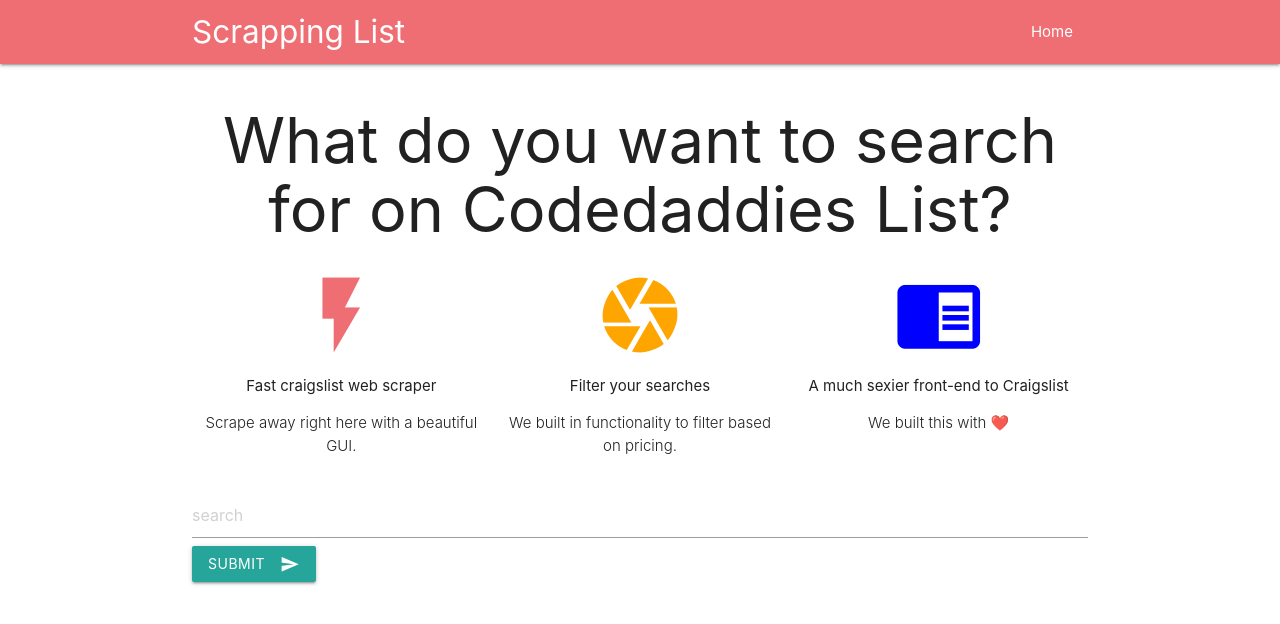
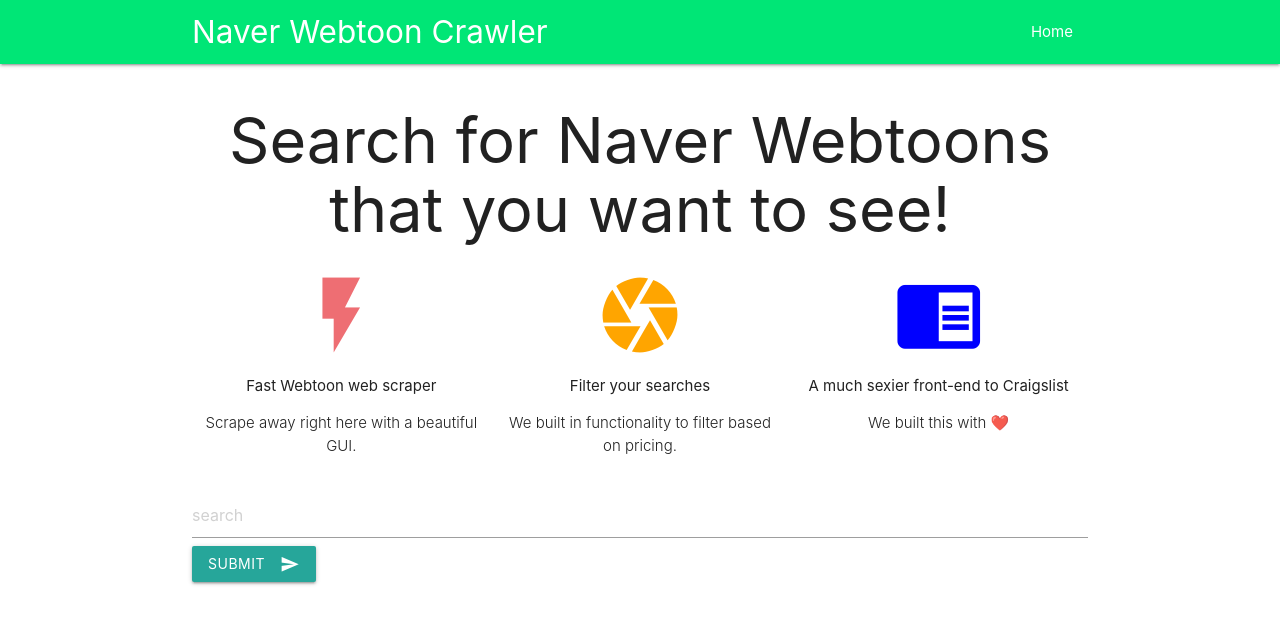
Before and after one commit to hanbin9775/WebScrapper_Project, a Django app: page / in a window 1280 px wide. Shown: the top 624 px of the page. Run offline with Django 3.2, Linux system fonts and the light colour scheme.

Commit message:
naver webtoon crawler implemented

```diff
--- a/webscrapping_project/my_app/views.py
+++ b/webscrapping_project/my_app/views.py
@@ -4,43 +4,75 @@
 from requests.compat import quote_plus
 from . import models
 
-BASE_CRAIGSLIST_URL = 'https://losangeles.craigslist.org/search/?query={}'
+#scrapping 해올 url
+BASE_CRAIGSLIST_URL = 'https://comic.naver.com/webtoon/weekdayList.nhn?week={}'
 BASE_IMAGE_URL = 'https://images.craigslist.org/{}_300x300.jpg'
 
-
+#home view. 메인 페이지를 렌더한다.
 def home(request):
     return render(request, 'base.html')
 
+def MakeFullDay(day):
+    if(day=="mon"):
+        return 'monday'
+    if(day=="tue"):
+        return 'tuesday'
+    if(day=="wed"):
+        return 'wendesday'
+    if(day=="thu"):
+        return 'thursday'
+    if(day=="fri"):
+        return 'friday'
+    if(day=="sat"):
+        return 'saturday'
+    if(day=="sun"):
+        return 'sunday'
 
+
+#서치해서 출력한다.
 def new_search(request):
+    #search에 form으로 입력한 문자가 들어간다.
     search = request.POST.get('search')
+    #모델에 search이란 이름으로 객체 추가
     models.Search.objects.create(search=search)
+    #BASE_URL의 {} 부분에 search 삽입
     final_url = BASE_CRAIGSLIST_URL.format(quote_plus(search))
+
+    search = MakeFullDay(search)
+
     response = requests.get(final_url)
     data = response.text
+    #크롤링할 데이터를 soup에 전달
     soup = BeautifulSoup(data, features='html.parser')
 
-    post_listings = soup.find_all('li', {'class': 'result-row'})
-
+    #li 태그의 class = result-row를 다 가져온다.
+    post_listings = soup.findAll('div',{'class':'thumb'})
+    #프리미엄 배너 (3개) 제외하기
+    post_listings = post_listings[3:]
+    #print(post_listings)
     final_postings = []
 
+
+    #크롤링 데이터들 변환
     for post in post_listings:
-        post_title = post.find(class_='result-title').text
-        post_url = post.find('a').get('href')
-
+        post_title = post.find('a').get('title')
+        print(post_title)
+        post_url = "http://comic.naver.com"
+        post_url += post.find('a').get('href')
+        print(post_url)
+        """
         if post.find(class_='result-price'):
             post_price = post.find(class_='result-price').text
         else:
             post_price = 'N/A'
-
-        if post.find(class_='result-image').get('data-ids'):
-            post_image_id = post.find(class_='result-image').get('data-ids').split(',')[0].split(':')[1]
-            post_image_url = BASE_IMAGE_URL.format(post_image_id)
+        """
+        if post.find('img').get('src'):
+            post_image_url = post.find('img').get('src')
             print(post_image_url)
         else:
             post_image_url = 'https://craigslist.org/images/peace.jpg'
 
-        final_postings.append((post_title, post_url, post_price, post_image_url))
+        final_postings.append((post_title, post_url, post_image_url))
 
     stuff_for_frontend = {
         'search': search,
--- a/webscrapping_project/requirements.txt
+++ b/webscrapping_project/requirements.txt
@@ -1,4 +1,3 @@
-
 asn1crypto==0.24.0
 beautifulsoup4==4.8.0
 bs4==0.0.1
--- a/webscrapping_project/templates/base.html
+++ b/webscrapping_project/templates/base.html
@@ -4,7 +4,7 @@
 <html lang="en">
 <head>
     <meta charset="UTF-8">
-    <title>Scrapping List</title>
+    <title>Scrapper</title>
     <meta charset="UTF-8"/>
     <meta name="viewport" content="width=device-width, initial-scale=1"/>
     <link rel="stylesheet" href="{% static "css/style.css" %}">
@@ -13,9 +13,9 @@
 
 </head>
 <body>
-<nav>
+<nav class="green accent-3">
     <div class="container nav-wrapper">
-        <a href="/" class="brand-logo">Scrapping List</a>
+        <a href="/" class="brand-logo">Naver Webtoon Crawler</a>
         <ul id="nav-mobile" class="right">
             <li><a href="/">Home</a></li>
         </ul>
@@ -23,13 +23,13 @@
 </nav>
 
 <div class="container">
-    <h1 style="text-align: center">What do you want to search for on Codedaddies List?</h1>
+    <h1 style="text-align: center">Search for Naver Webtoons that you want to see!</h1>
     <div class="row">
         <div class="col s4">
             <!-- Promo Content 1 goes here -->
             <div class="center">
                 <i class="large material-icons" style="color: #EE6E73">flash_on</i>
-                <p>Fast craigslist web scraper</p>
+                <p>Fast Webtoon web scraper</p>
                 <p class="light center">Scrape away right here with a beautiful GUI.</p>
             </div>
         </div>
--- a/webscrapping_project/templates/my_app/new_search.html
+++ b/webscrapping_project/templates/my_app/new_search.html
@@ -8,13 +8,10 @@
             <div class="col s4">
                 <div class="card">
                     <div class="card-image">
-                        <a href="{{ post.1 }}"><img src="{{ post.3 }}" alt=""></a>
+                        <a href="{{ post.1 }}"><img src="{{ post.2 }}" alt=""></a>
                     </div>
                     <div class="card-content">
                         <p>{{ post.0 }}</p>
-                    </div>
-                    <div class="card-action">
-                        <a href="{{ post.1 }}">View listing: Price {{ post.2 }}</a>
                     </div>
                 </div>
             </div>
```
